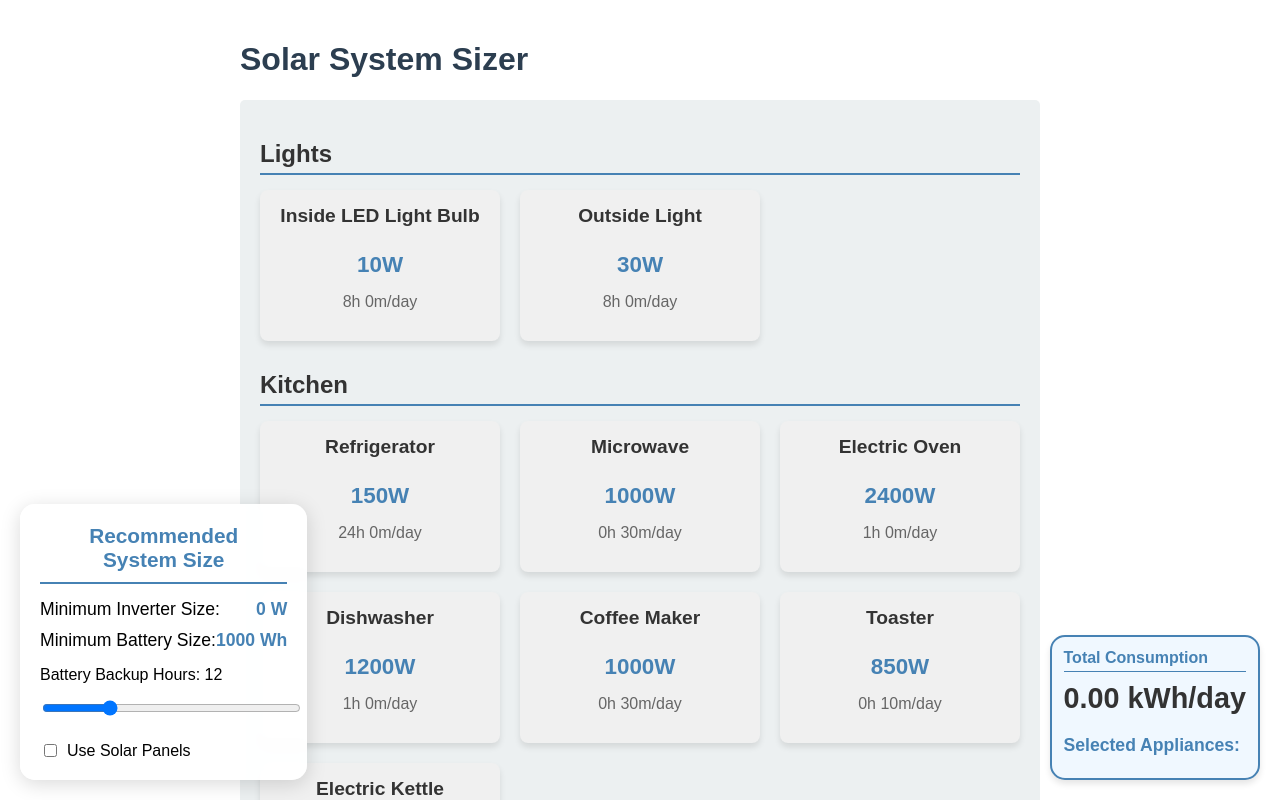
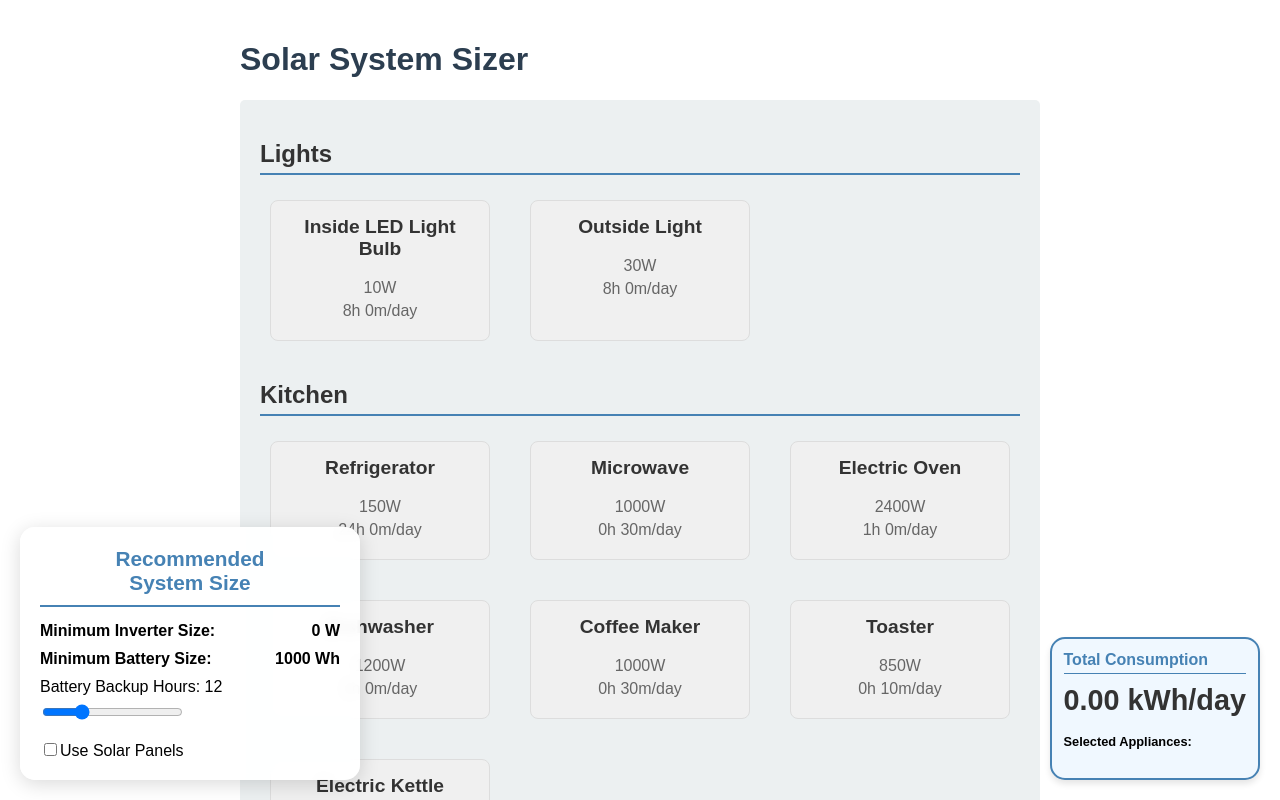
Before and after one commit to AndreLesa/solar-system-sizer, a React (Create React App) app: page / in a window 1280 px wide. Shown: the top 800 px of the page. Built offline with nearby package versions, Linux system fonts and the light colour scheme.

Commit message:
fixed general looks.

```diff
--- a/package.json
+++ b/package.json
@@ -10,11 +10,14 @@
     "@testing-library/react": "^13.4.0",
     "@testing-library/user-event": "^13.5.0",
     "chart.js": "^4.4.3",
+    "html2canvas": "^1.4.1",
+    "jspdf": "^2.5.1",
     "react": "^18.3.1",
     "react-chartjs-2": "^5.2.0",
     "react-dom": "^18.3.1",
     "react-scripts": "5.0.1",
     "react-slider": "^2.0.6",
+    "react-to-print": "^2.15.1",
     "recharts": "^2.12.7",
     "web-vitals": "^2.1.4"
   },
--- /dev/null
+++ b/src/components/SystemReport.js
@@ -0,0 +1,74 @@
+import React, { useRef } from 'react';
+import { useReactToPrint } from 'react-to-print';
+import jsPDF from 'jspdf';
+import html2canvas from 'html2canvas';
+
+const SystemReport = ({ selectedAppliances, inverterSize, batterySize, effectiveBatterySize, useSolarPanels, solarPanelSize, numberOfPanels, panelWattage }) => {
+  const reportRef = useRef();
+
+  const handlePrint = useReactToPrint({
+    content: () => reportRef.current,
+  });
+
+  const handleDownloadPDF = async () => {
+    const canvas = await html2canvas(reportRef.current, { scale: 2.5 }); // Increase scale for better quality
+    const imgData = canvas.toDataURL('image/png');
+    const pdf = new jsPDF();
+    pdf.addImage(imgData, 'PNG', 10, 10, 190, 277); // Adjusted to add padding
+    pdf.save('system-report.pdf');
+  };
+
+  const totalKWh = Object.values(selectedAppliances).reduce((total, appliance) => {
+    return total + Number(((appliance.power * appliance.hoursPerDay * (appliance.quantity || 1)) / 1000).toFixed(2));
+  }, 0).toFixed(2);
+
+  return (
+    <div>
+      <div className="report-actions">
+        <button onClick={handlePrint}>Print Report</button>
+        <button onClick={handleDownloadPDF}>Download PDF</button>
+      </div>
+      <div className="system-report" ref={reportRef} style={{ padding: '20px', fontSize: '12px' }}>
+        <h2 style={{ fontSize: '16px' }}>System Report</h2>
+        <div className="report-section" style={{ marginBottom: '20px' }}>
+          <h3 style={{ fontSize: '14px' }}>Recommended System Size</h3>
+          <p>Minimum Inverter Size: {inverterSize} W</p>
+          <p>Minimum Battery Size: {batterySize} Wh</p>
+          {useSolarPanels && (
+            <>
+              <p>Effective Battery Size: {effectiveBatterySize} Wh</p>
+              <p>Recommended Solar Size: {solarPanelSize} W</p>
+              <p>Number of Panels: {numberOfPanels}</p>
+              <p>Panel Wattage: {panelWattage} W</p>
+            </>
+          )}
+        </div>
+        <div className="report-section" style={{ marginBottom: '20px' }}>
+          <h3 style={{ fontSize: '14px' }}>Chosen Appliances</h3>
+          <ul>
+            {Object.entries(selectedAppliances).map(([key, appliance]) => (
+              <li key={key}>
+                {appliance.name} - {appliance.quantity} unit(s), {appliance.power} W, {appliance.hoursPerDay} hours/day
+              </li>
+            ))}
+          </ul>
+        </div>
+        <div className="report-section" style={{ marginBottom: '20px' }}>
+          <h3 style={{ fontSize: '14px' }}>Suggested Equipment</h3>
+          <ul>
+            <li>Inverter: {inverterSize} W</li>
+            <li>Battery: {batterySize} Wh</li>
+            {useSolarPanels && (
+              <>
+                <li>Solar Panels: {numberOfPanels} x {panelWattage} W</li>
+                <li>Total Solar Size: {solarPanelSize} W</li>
+              </>
+            )}
+          </ul>
+        </div>
+      </div>
+    </div>
+  );
+};
+
+export default SystemReport;
--- a/src/styles/ApplianceList.css
+++ b/src/styles/ApplianceList.css
@@ -21,58 +21,36 @@
 }
 
 .appliance-card {
-  background-color: #ffffff;
-  border-radius: 12px;
-  box-shadow: 0 4px 6px rgba(0, 0, 0, 0.1);
-  padding: 20px;
-  transition: all 0.3s ease;
-  cursor: pointer;
-  position: relative;
-  overflow: hidden;
-  display: flex;
-  flex-direction: column;
-  justify-content: space-between;
-}
-
-.appliance-card:hover {
-  transform: translateY(-5px);
-  box-shadow: 0 6px 12px rgba(0, 0, 0, 0.15);
+  border: 1px solid #ddd;
+  border-radius: 8px;
+  padding: 10px;
+  margin: 10px;
+  background-color: #fff;
+  transition: box-shadow 0.3s ease;
 }
 
 .appliance-card.selected {
-  background-color: #e6f3ff;
-  border: 2px solid #4682b4;
+  border: 2px solid #007bff;
+  background-color: #f0f8ff;
+  box-shadow: 0 4px 8px rgba(0, 0, 0, 0.1);
 }
 
-.appliance-card h3 {
-  margin: 0 0 15px 0;
-  font-size: 1.2rem;
+.appliance-card .quantity {
+  font-weight: bold;
   color: #333;
-}
-
-.appliance-card .power {
-  font-size: 1.4em;
-  font-weight: bold;
-  color: #4682b4;
-  margin: 10px 0;
-}
-
-.appliance-card .duration {
-  font-size: 1em;
-  color: #666;
-  margin-bottom: 15px;
+  margin-top: 5px;
 }
 
 .edit-controls {
-  margin-top: auto;
+  margin-top: 10px;
 }
 
 .edit-controls button {
   background-color: #4682b4;
   color: white;
   border: none;
-  padding: 8px 15px;
-  border-radius: 20px;
+  padding: 5px 10px;
+  border-radius: 4px;
   cursor: pointer;
   transition: background-color 0.3s ease;
 }
@@ -86,6 +64,10 @@
   flex-direction: column;
   gap: 10px;
   margin-top: 10px;
+  padding: 10px;
+  background-color: #f9f9f9;
+  border-radius: 8px;
+  box-shadow: 0 2px 4px rgba(0, 0, 0, 0.1);
 }
 
 .edit-fields label {
@@ -95,10 +77,44 @@
 }
 
 .edit-fields input {
-  width: 70px;
+  width: 60px;
   padding: 5px;
   border: 1px solid #ddd;
   border-radius: 4px;
+}
+
+.add-appliance-form {
+  margin-top: 20px;
+  padding: 20px;
+  background-color: #f9f9f9;
+  border: 1px solid #ddd;
+  border-radius: 8px;
+  box-shadow: 0 4px 8px rgba(0, 0, 0, 0.1);
+}
+
+.add-appliance-form label {
+  display: flex;
+  align-items: center;
+  margin-bottom: 10px;
+}
+
+.add-appliance-form input[type="text"], .add-appliance-form input[type="number"] {
+  width: 100%;
+  height: 30px;
+  margin-left: 10px;
+  padding: 5px;
+  border: 1px solid #ddd;
+  border-radius: 4px;
+}
+
+.add-appliance-form label[for="hasPump"] {
+  margin-top: 10px;
+}
+
+.add-appliance-form .explainer-text {
+  color: #666;
+  font-size: 0.9rem;
+  margin-top: 10px;
 }
 
 .floating-appliance-info {
@@ -137,61 +153,6 @@
   text-align: center;
 }
 
-.selected-appliance-info h4 {
-  margin: 20px 0 10px 0;
-  font-size: 1.1rem;
-  color: #4682b4;
-}
-
-.room-group {
-  margin-bottom: 15px;
-  background-color: #f0f8ff;
-  border-radius: 8px;
-  padding: 10px;
-}
-
-.room-group h5 {
-  margin: 0 0 8px 0;
-  color: #333;
-  font-size: 1rem;
-}
-
-.room-group p {
-  margin: 5px 0;
-  font-size: 0.9em;
-  color: #555;
-}
-
-.add-appliance-form {
-  margin-top: 30px;
-  padding: 20px;
-  background-color: #f0f8ff;
-  border-radius: 8px;
-}
-
-.add-appliance-form h2 {
-  margin-top: 0;
-  color: #4682b4;
-}
-
-.add-appliance-form input {
-  display: block;
-  width: 100%;
-  margin-bottom: 10px;
-  padding: 8px;
-  border: 1px solid #ddd;
-  border-radius: 4px;
-}
-
-.add-appliance-form button {
-  background-color: #4682b4;
-  color: white;
-  border: none;
-  padding: 10px 15px;
-  border-radius: 4px;
-  cursor: pointer;
-}
-
 .floating-system-info {
   position: fixed;
   bottom: 20px;
@@ -202,6 +163,8 @@
   box-shadow: 0 4px 20px rgba(0, 0, 0, 0.15);
   z-index: 1000;
   max-width: 300px;
+  max-height: 70vh;
+  overflow-y: auto;
   transition: all 0.3s ease;
   backdrop-filter: blur(5px);
 }
@@ -218,58 +181,84 @@
   padding-bottom: 10px;
 }
 
-.system-info-item {
+.floating-system-info .system-info-item {
   display: flex;
   justify-content: space-between;
   margin-bottom: 10px;
-  font-size: 1.1rem;
 }
 
-.system-info-item span:last-child {
+.floating-system-info .system-info-item span {
   font-weight: bold;
-  color: #4682b4;
+  font-size: 1rem;
 }
 
-.battery-backup-slider {
-  margin-top: 15px;
+.floating-system-info .battery-backup-slider, .floating-system-info .solar-panel-toggle, .floating-system-info .solar-panel-input {
+  margin-top: 10px;
 }
 
-.battery-backup-slider label {
+.floating-system-info .solar-panel-input label {
   display: block;
+  margin-bottom: 5px;
+  font-size: 0.9rem;
+}
+
+.floating-system-info .solar-panel-input input {
+  width: 100%;
+  padding: 5px;
+  border: 1px solid #ddd;
+  border-radius: 4px;
+  font-size: 0.9rem;
+}
+
+.system-report {
+  margin-top: 20px;
+  padding: 20px;
+  background-color: #f9f9f9;
+  border: 1px solid #ddd;
+  border-radius: 8px;
+  box-shadow: 0 4px 8px rgba(0, 0, 0, 0.1);
+}
+
+.system-report h2 {
+  margin-top: 0;
+  text-align: center;
+}
+
+.system-report .report-section {
+  margin-bottom: 20px;
+}
+
+.system-report .report-section h3 {
+  margin-bottom: 10px;
+  text-align: center;
+}
+
+.system-report .report-section ul {
+  list-style-type: none;
+  padding-left: 0;
+}
+
+.system-report .report-section ul li {
   margin-bottom: 5px;
 }
 
-.battery-backup-slider input[type="range"] {
-  width: 100%;
-  margin-top: 5px;
+.report-actions {
+  display: flex;
+  justify-content: center;
+  gap: 10px;
+  margin-bottom: 20px;
 }
 
-.solar-panel-toggle {
-  margin-top: 15px;
+.report-actions button {
+  background-color: #4682b4;
+  color: white;
+  border: none;
+  padding: 10px 20px;
+  border-radius: 4px;
+  cursor: pointer;
+  transition: background-color 0.3s ease;
 }
 
-.solar-panel-toggle label {
-  display: flex;
-  align-items: center;
+.report-actions button:hover {
+  background-color: #3a6d99;
 }
-
-.solar-panel-toggle input[type="checkbox"] {
-  margin-right: 10px;
-}
-
-.solar-panel-input {
-  margin-top: 10px;
-  display: flex;
-  justify-content: space-between;
-  align-items: center;
-}
-
-.solar-panel-input label {
-  flex: 1;
-}
-
-.solar-panel-input input {
-  width: 80px;
-  padding: 5px;
-  margin-left: 10px;
-}
```
Also changed, not shown: src/components/ApplianceList.js (+29 -4 lines), 1 other file (tests, documents, lock files or other folders).
